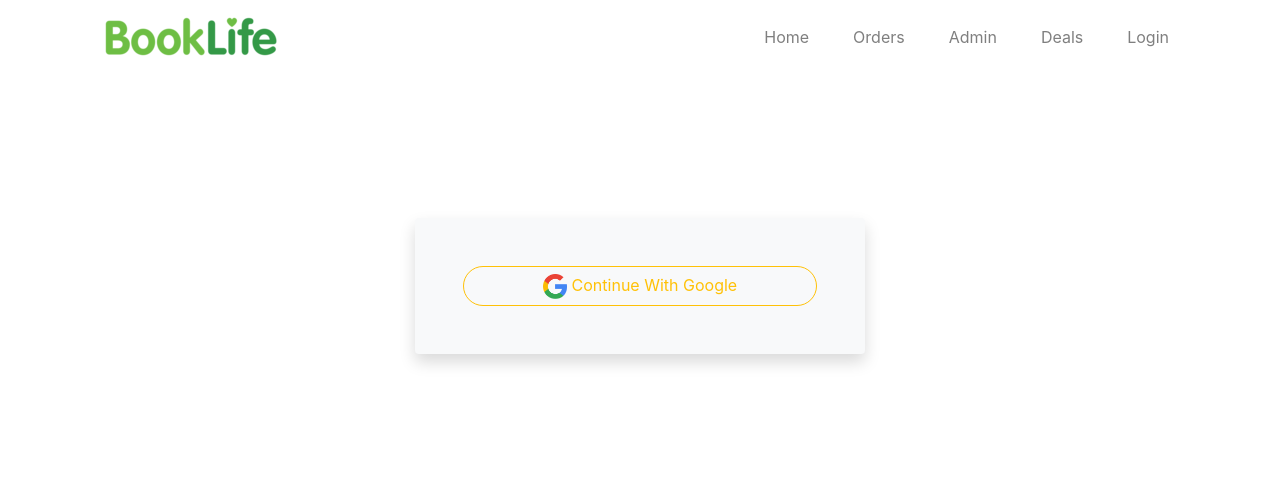
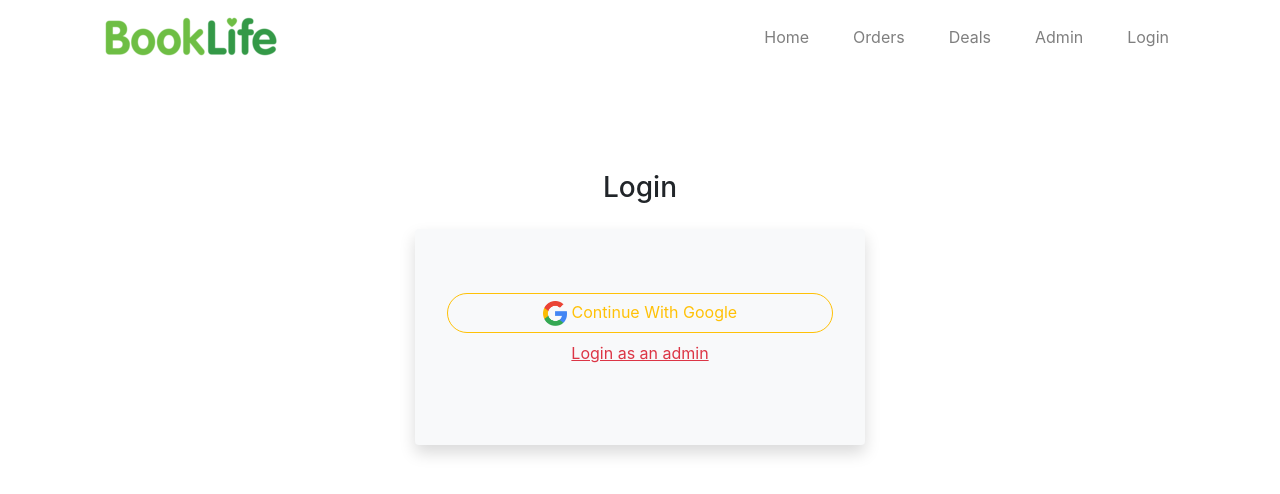
Before and after one commit to mmhk30313/Book-Life, a React (Create React App) app: page /login in a window 1280 px wide. Shown: the top 494 px of the page. Built offline with nearby package versions, Linux system fonts and the light colour scheme; no server answers.

Commit message:
Alhumdulillah Done

```diff
--- a/src/App.js
+++ b/src/App.js
@@ -53,12 +53,18 @@ function App() {
               <MyNavbar/>
               <Login/>
             </Route>
+            <Route path="/login?user=admin">
+              <MyNavbar/>
+              <Login/>
+            </Route>
             {/* Private Route */}
             <PrivateRoute path="/order/:key">
               <MyNavbar/>
               <Orders/>
             </PrivateRoute>
-            <Route path='/admin' component={Admin}/>
+            <PrivateRoute path='/admin/:key'>
+              <Admin/>
+            </PrivateRoute>
             <Route path='/order-proceed'>
               <MyNavbar/>
               <OrderProceed/>
--- a/src/Components/Admin/ManageBooks.jsx
+++ b/src/Components/Admin/ManageBooks.jsx
@@ -44,7 +44,7 @@ const ManageBooks = () => {
                                         <td colSpan="3">{book.bookName}</td>
                                         <td className='text-center' colSpan="2">{book.authorName}</td>
                                         <td className='text-center'>${book.bookPrice}</td>
-                                        <td className='text-center'>
+                                        <td className='text-center d-flex'>
                                             <span style={{cursor: 'pointer'}}><img style={{height: '30px'}} className="mr-1" src={editIcon} alt=""/></span>
                                             <span onClick={() => handleDeleteBook(book._id)} style={{cursor: 'pointer'}}><img style={{height: '30px'}} src={deleteIcon} alt=""/></span>
                                         </td>
--- a/src/Components/Login/Login.jsx
+++ b/src/Components/Login/Login.jsx
@@ -1,4 +1,4 @@
-import React from 'react';
+import React, { useEffect, useRef, useState } from 'react';
 import { useContext } from 'react';
 import { UserContext } from '../../App';
 import google from '../../images/icons/Group 573.png';
@@ -12,30 +12,75 @@ firebase.initializeApp(firebaseConfig);
 const Login = () => {
     const [loggedInUser, setLoggedInUser, books, setBooks, userBooks, setUserBooks] = useContext(UserContext);
     // const facebookProvider = new firebase.auth.FacebookAuthProvider();
+    const checkRef = useRef();const [user, setUser] = useState("admin");
     const history = useHistory();
-    const location = useLocation()
+    const location = useLocation();
+    // console.log(location);
+    let {pathname} = location;
+    if( pathname === "/login?user=admin" ){
+        pathname = pathname.replace("/login?user=",'');
+    }
+    const search = pathname;
+    // console.log(search);
+    useEffect(() =>{
+        if(search === "admin" && user === "admin"){
+            setUser(search);
+        }
+        else{
+            setUser('customer');
+        }
+    },[])
+
     const {from} = location.state || { from: { pathname: "/"}};
-    const handleClick = () =>{
+    const [wrongMessage, setWrongMessage] = useState(false);
+    const handleSubmit = (evt) =>{
+        evt.preventDefault();
+        let userType = evt.target.name.value;
+        const currentUser = user;
+        // console.log(currentUser);
+        // console.log(userType);
+        if(currentUser === "customer"){
+            userType = "customer";
+            setWrongMessage(false);
+        }
+        else {
+            if(userType === "ADMIN-MMHK"){
+                userType = "admin";
+                setWrongMessage(false);
+            }
+            else{
+                setWrongMessage(true);
+                return;
+            }
+            checkRef.current.value = null;
+        }
+        // console.log(userType);
+
         const googleProvider = new firebase.auth.GoogleAuthProvider();
         firebase.auth().signInWithPopup(googleProvider)
         .then((result) => {
             // The signed-in user info.
-            const user = result.user;
+            const curUser = result.user;
             // console.log(user);
-            const {displayName, email, photoURL} = user;
+            const {displayName, email, photoURL} = curUser;
             const myUser = {
                 email,
                 displayName,
-                photoURL
+                photoURL,
+                userType: userType
             }
-            setLoggedInUser(myUser);
-            fetch(`https://book-life-bd.herokuapp.com/user-books?email=${email}`)
+            setLoggedInUser(myUser);            fetch(`https://book-life-bd.herokuapp.com/user-books?email=${email}`)
             .then(res => res.json())
             .then(data => {
                 // console.log(data);
                 setUserBooks(data);
             })
-            history.replace(from);
+            if(user === "admin"){
+                history.push('/admin/admin');
+            }
+            else{
+                history.replace(from);
+            }
             // ...
         })
         .catch((error) => {
@@ -44,10 +89,40 @@ const Login = () => {
             console.log(errorMessage, loggedInUser,  books, setBooks, userBooks);
         });
     }
+
+    const handleUserClick = (userType) =>{
+        // checkRef.current.value = null;
+        setWrongMessage(false);
+        setUser(userType);
+    }
     return (
-        <div data-aos="flip-up" className="jumbotron shadow bg-light mx-auto rounded d-flex justify-content-center p-5 login-field" style={{marginTop: '145px'}}>
-            <button onClick={handleClick} className="btn btn-outline-warning w-100 mx-auto" style={{borderRadius: '30px'}} ><img src={google} alt="" style={{height: '25px'}} /> Continue With Google</button>
+        // <div data-aos="flip-up" className="jumbotron shadow bg-light mx-auto rounded d-flex justify-content-center p-5 login-field" style={{marginTop: '145px'}}>
+        //     <button onClick={handleClick} className="btn btn-outline-warning w-100 mx-auto" style={{borderRadius: '30px'}} ><img src={google} alt="" style={{height: '25px'}} /> Continue With Google</button>
+        // </div>
+        <div data-aos="flip-up" data-aos-easing="ease-out-cubic"
+        data-aos-duration="2000" className="p-5">
+        <h3 data-aos="fade-down" data-aos-duration="2000" style={{marginTop: '50px'}} className="text-center mb-4">Login { user === "admin" && <span>As An Admin</span>}</h3>
+        <div className="jumbotron mx-auto rounded shadow bg-light login-field">
+            {
+                user === "customer" || user === ""
+                ? <form onSubmit={handleSubmit}>
+                    <button type="submit" className="btn btn-outline-warning w-100 mx-auto" style={{borderRadius: '30px'}} ><img src={google} alt="" style={{height: '25px'}} /> Continue With Google</button>
+                    <p onClick={() => handleUserClick("admin")} style={{textDecoration: 'underline', cursor: 'pointer'}} className="text-danger text-center mt-2">Login as an admin</p>
+                </form>
+                : <form onSubmit={handleSubmit}>
+                    <p className="text-center text-danger"><small>Please Write Here Carefully "ADMIN-MMHK"</small></p>
+                    <textarea ref={checkRef} id="admin" name="name" type="text" className="form-control" cols="15" rows="1" placeholder="@@@admin code" required/>
+                    <button type="submit" className="btn btn-outline-info w-100 mx-auto mt-2" style={{borderRadius: '30px'}} ><img src={google} alt="" style={{height: '25px'}} /> Continue With Google</button>
+                    <p onClick={() => handleUserClick("customer")} style={{textDecoration: 'underline', cursor: 'pointer'}} className="text-success text-center mt-2">Login as a user</p>
+                    {
+                        wrongMessage && <p className="text-center text-info">
+                            Sorry!!! you have written wrong quote
+                        </p>
+                    }
+                </form>
+            }
         </div>
+    </div>
     );
 };
 
--- a/src/Components/Navbar/MyNavbar.jsx
+++ b/src/Components/Navbar/MyNavbar.jsx
@@ -28,8 +28,10 @@ const MyNavbar = () => {
                 <Nav className="ml-auto">
                     <Link to="/home" className="mr-4 nav-link">Home</Link>
                     <Link to="/order/all-books" className="mr-4 nav-link">Orders</Link>
-                    <Link to="/admin" className="mr-4 nav-link">Admin</Link>
                     <Link to="/order-proceed" className="mr-4 nav-link">Deals</Link>
+                    {
+                        loggedInUser.userType !== "customer" && <Link to="/admin/admin" className="mr-4 nav-link">Admin</Link>
+                    }
                     {
                         loggedInUser.email
                         ? <>
--- a/src/Components/Orders/Orders.css
+++ b/src/Components/Orders/Orders.css
@@ -6,3 +6,6 @@
     background-color: #DC3545 !important;
     color: aliceblue;
 }
+.bg-cancel, .plus-minus{
+    font-size: 16px;
+}
--- a/src/Components/Orders/Orders.jsx
+++ b/src/Components/Orders/Orders.jsx
@@ -161,8 +161,8 @@ const Orders = () => {
                             {
                                 userBooks && userBooks.map(userBook => <tr key={userBook._id}>
                                     <td colSpan="3">{userBook.bookName}</td>
-                                    <td className='text-center'><span onClick={() => handleIncreaseDecrease("-", userBook._id, userBook.bookPrice)} className="btn btn-outline-danger font-weight-bold plus-min">&minus;</span> <span id={userBook._id}>{userBook.quantity}</span> <span onClick={() => handleIncreaseDecrease("+", userBook._id, userBook.bookPrice)} className='btn btn-outline-success font-weight-bold plus-min'> &#x2b;</span></td>
-                                    <td className='text-center'><h3 onClick={() =>handleDeleteBook(userBook._id)}className='btn btn-outline-dark bg-cancel font-weight-bold'>&times;</h3></td>
+                                    <td className='text-center'><span onClick={() => handleIncreaseDecrease("-", userBook._id, userBook.bookPrice)} className="btn btn-outline-danger p-1 font-weight-bold plus-minus rounded-circle">&minus;</span> <span  id={userBook._id}>{userBook.quantity}</span> <span onClick={() => handleIncreaseDecrease("+", userBook._id, userBook.bookPrice)} className='btn btn-outline-success p-1 font-weight-bold plus-minus rounded-circle'> &#x2b;</span></td>
+                                    <td className='text-center'><h3 onClick={() =>handleDeleteBook(userBook._id)} className='btn btn-outline-dark p-1 bg-cancel font-weight-bold rounded-circle'>&times;</h3></td>
                                     <td className='text-center'>$ <span id={userBook._id+"-price"}>{userBook.bookPrice*userBook.quantity}</span></td>
                                 </tr>)
                             }
--- a/src/Components/PrivateRoute/PrivateRoute.jsx
+++ b/src/Components/PrivateRoute/PrivateRoute.jsx
@@ -4,8 +4,11 @@ import { UserContext } from '../../App';
 
 const PrivateRoute = ({children, ...rest}) => {
     const [loggedInUser] = useContext(UserContext);
-    // console.log(loggedInUser.email);
-    // console.log(rest,children);
+    // console.log(loggedInUser.userType);
+    // console.log(rest);
+    // const user = loggedInUser.userType;
+    const adminLocation = rest.computedMatch.params.key;
+    // console.log(adminLocation);
 
     return (
         <Route
@@ -16,8 +19,8 @@ const PrivateRoute = ({children, ...rest}) => {
                 : (
                 <Redirect
                     to={{
-                    pathname: "/login",
-                    state: { from: location }
+                        pathname: `/login${ adminLocation=== "admin" ? "?user=admin" : ""}`,
+                        state: { from: location }
                     }}
                 />
                 )
```
Also changed, not shown: src/Components/OrderProceed/OrderProceed.jsx (+3 -4 lines).
